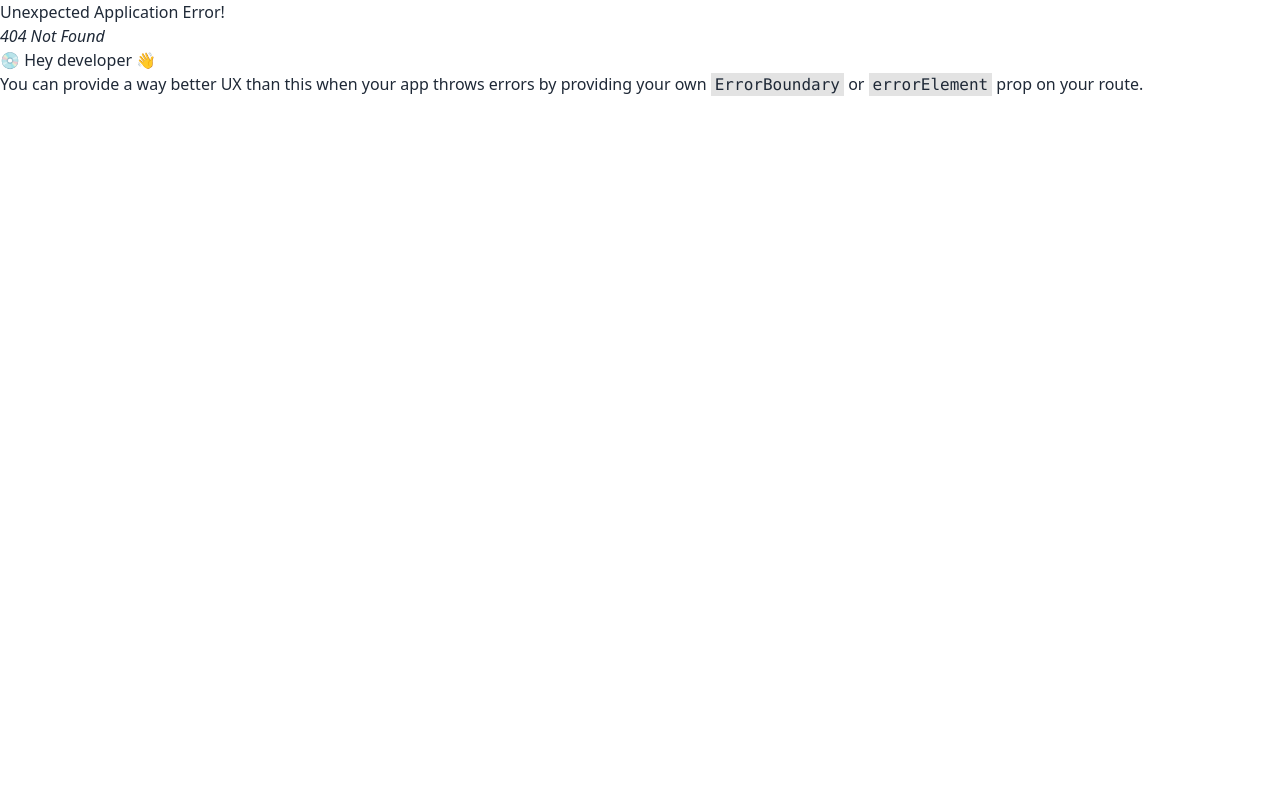
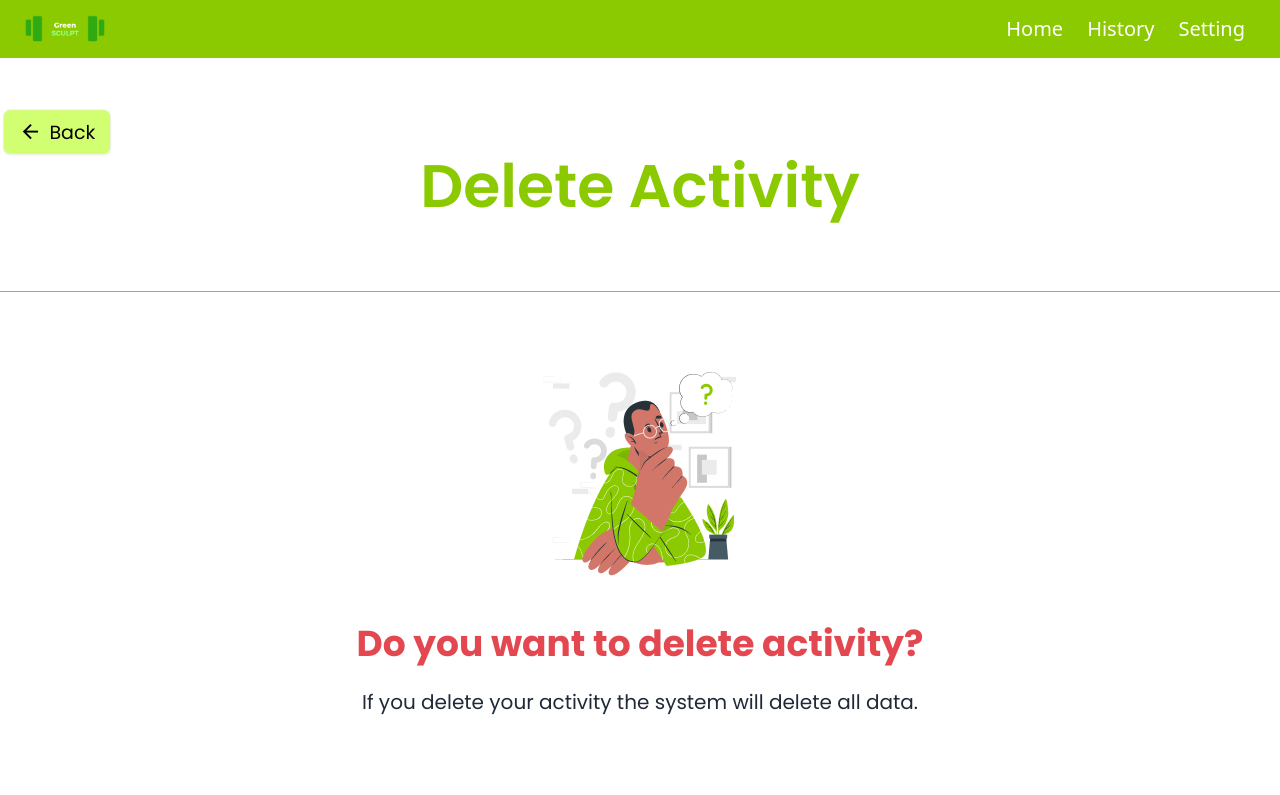
Before and after one commit to Marakarn/Corgi-Milkshake-Final-Project, a React (Vite) app: page /delete-activity/1 in a window 1280 px wide. Before the commit this address had no page. Shown: the top 795 px of the page. Built offline with nearby package versions, Linux system fonts and the light colour scheme.

Commit message:
edit_params_page

```diff
--- a/src/DeleteActivity/DeleteActivity.jsx
+++ b/src/DeleteActivity/DeleteActivity.jsx
@@ -1,24 +1,29 @@
 // import React from 'react'
 import Layout from "../components/Layout";
-import Backfunction from "../components/Backfunction";
 import { Link } from "react-router-dom";
 import ModalDeleteActivity from "../components/ModalDeleteActivity";
-import ModalAddActivity from "../components/ModalAddActivity";
 import Daisytop from "../components/Daisytop";
+import { mockData } from "../mockData";
+import { useParams } from "react-router-dom";
+import deleateActivityPic from "/delete-activity.png"
 
 const DeleteActivity = () => {
+
+  const { id } = useParams();
+  const data = mockData[id];
+
   return (
     <>
       <Layout>
         <div className="min-h-[980px]">
           <div className="flex flex-col justify-center ">
-            <Daisytop text="Delete Activity" path="/your-activity" />
+            <Daisytop text="Delete Activity" path={`/your-activity/${data.id}`} />
             <div className="flex flex-col form-control mt-6 w-full items-center ">
               <form className="card-body">
                 <div className="form-control">
                   <img
                     className="mx-auto p-6"
-                    src="./delete-activity.png"
+                    src={deleateActivityPic}
                     alt=""
                   />
                   <h1 className="text-4xl font-bold text-[#E34850] text-center p-6">
--- a/src/YourActivity/Btndeleteactivity.jsx
+++ b/src/YourActivity/Btndeleteactivity.jsx
@@ -1,10 +1,16 @@
 import React from "react";
 import { Link } from "react-router-dom";
+import { mockData } from "../mockData";
+import { useParams } from "react-router-dom";
 
 const Btndeleteactivity = () => {
+
+  const { id } = useParams();
+  const data = mockData[id];
+
   return (
     <div>
-      <Link to="/delete-activity">
+      <Link to={`/delete-activity/${data.id}`}>
         <button className="btn bg-[#E34850] font-poppins text-xl font-normal text-[#FFFFFF] ">
           <span class="material-symbols-outlined text-[#FFFFFF]">delete</span>
           Delete
--- a/src/YourActivity/Btnstart.jsx
+++ b/src/YourActivity/Btnstart.jsx
@@ -2,6 +2,7 @@ import React from "react";
 import { Link } from "react-router-dom";
 import { mockData } from "../mockData";
 import { useParams } from "react-router-dom";
+
 
 const Btnstart = () => {
   const { id } = useParams();
--- a/src/components/ModalDeleteActivity.jsx
+++ b/src/components/ModalDeleteActivity.jsx
@@ -1,17 +1,12 @@
 // import React from 'react'
 import Backfunction from "./Backfunction";
+import modalDeleteActivityPic from "/modal-delete-activity.png"
 const ModalDeleteActivity = () => {
   return (
     <>
       <div className="container mx-auto font-poppins">
         <div className="flex flex-col justify-center ">
           <div className="flex flex-col form-control mt-6 w-full items-center ">
-            {/* <button className="btn bg-[#D2FE71] text-xl font-normal text-[#000000]" onClick={() => document.getElementById('my_modal_1').showModal()}>
-                            <span class="material-symbols-outlined text-[#000000]">
-                                add_circle
-                            </span>
-                            Add Activity
-                        </button> */}
             <button
               className="btn bg-[#E34850] font-poppins text-xl font-normal text-[#FFFFFF] mt-6"
               onClick={() => document.getElementById("my_modal_1").showModal()}
@@ -26,19 +21,13 @@ const ModalDeleteActivity = () => {
       </div>
       <dialog id="my_modal_1" className="modal justify-center">
         <div className="modal-box p-[40px]">
-          <img className="mx-auto" src="./modal-delete-activity.png" alt="" />
+          <img className="mx-auto" src={modalDeleteActivityPic} alt="" />
           <p className="py-4 font-poppins text-base font-normal text-center">
             Successfully deleted activity!
           </p>
           <div className="modal-action flex justify-center">
             <form method="dialog">
-              {/* <button className="btn bg-[#D2FE71] font-poppins text-xl font-normal text-[#000000] items-center">
-                <span className="material-symbols-outlined text-[#000000]">
-                  arrow_back
-                </span>
-                Back to Home
-              </button> */}
-              <Backfunction path="/your-activity" />
+              <Backfunction path="/home" />
             </form>
           </div>
         </div>
--- a/src/components/ModalEditActivity.jsx
+++ b/src/components/ModalEditActivity.jsx
@@ -1,8 +1,15 @@
 // import React from 'react'
 
 import { Link } from "react-router-dom";
+import { mockData } from "../mockData";
+import { useParams } from "react-router-dom";
+import modalAddactivityPic from "/modal-add-activity.png"
 
 const ModalEditActivity = () => {
+
+  const { id } = useParams();
+  const data = mockData[id];
+
   return (
     <>
       <div className="container mx-auto font-poppins">
@@ -22,13 +29,13 @@ const ModalEditActivity = () => {
       </div>
       <dialog id="my_modal_1" className="modal justify-center">
         <div className="modal-box p-[40px]">
-          <img className="mx-auto" src="./modal-add-activity.png" alt="" />
+          <img className="mx-auto" src={modalAddactivityPic} alt="" />
           <p className="py-4 font-poppins text-base font-normal text-center">
             Successfully edited activity!
           </p>
           <div className="modal-action flex justify-center">
             <form method="dialog">
-              <Link to="/your-activity">
+              <Link to={`/your-activity/${data.id}`}>
                 <button className="btn bg-[#D2FE71] font-poppins text-xl font-normal text-[#000000] items-center ">
                   <span className="material-symbols-outlined text-[#000000] ">
                     arrow_back
```
Also changed, not shown: src/main.jsx (+36 -36 lines).
